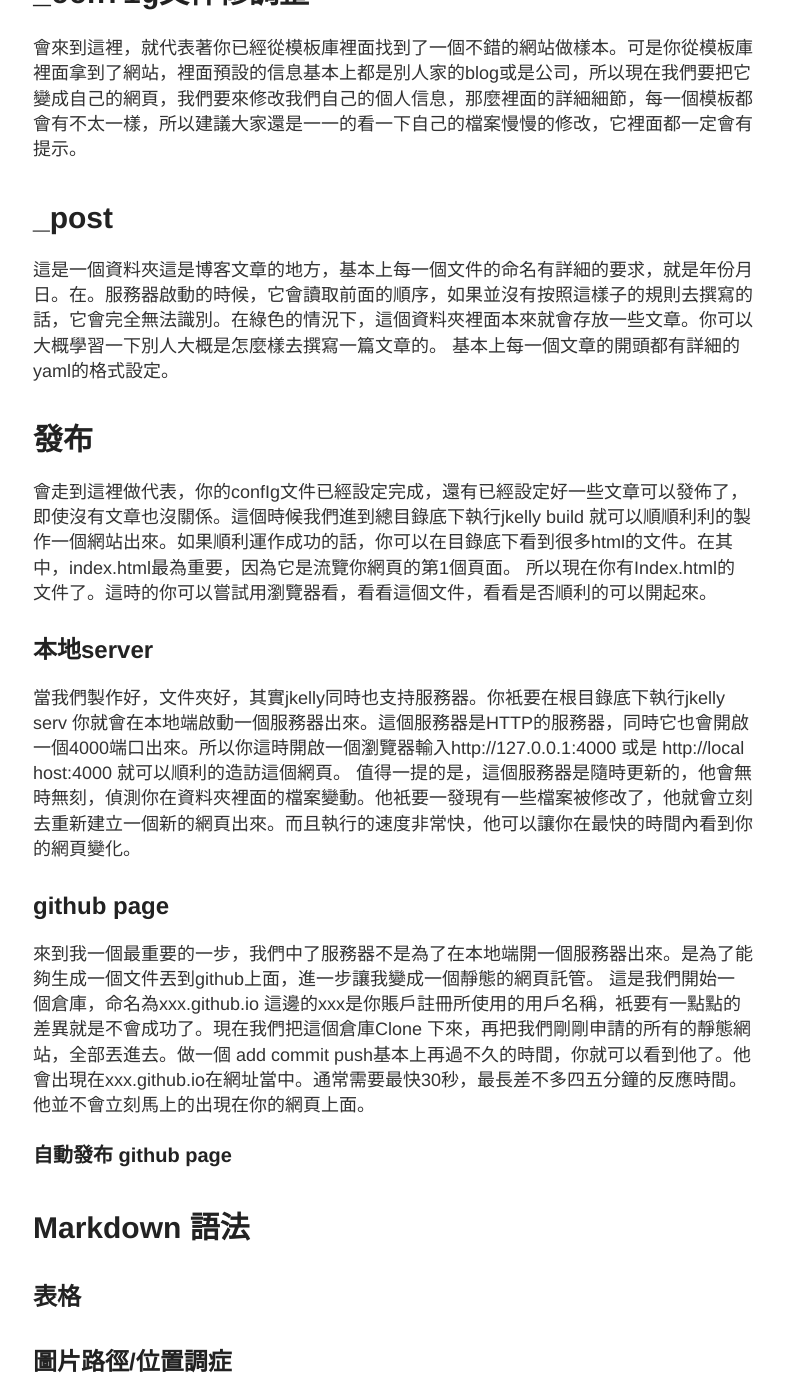
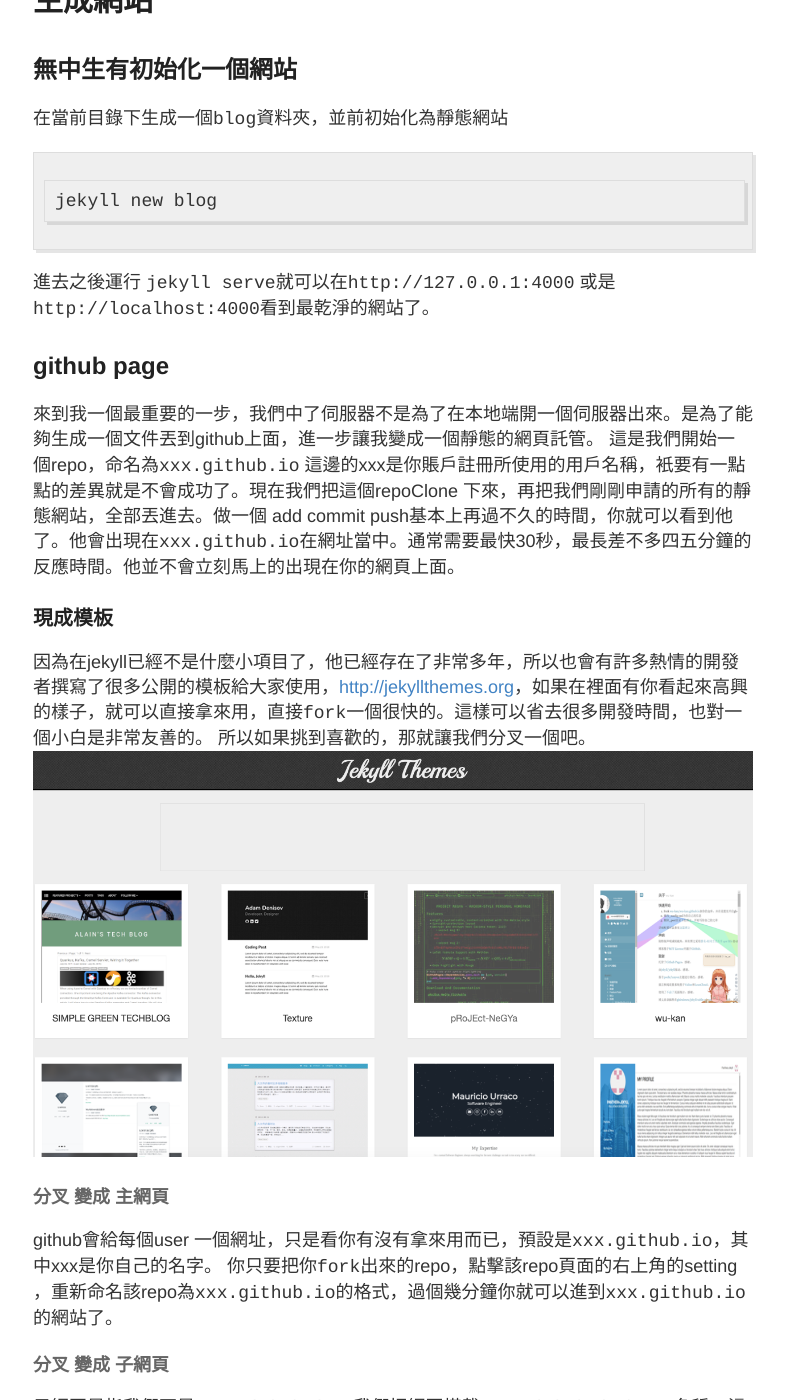
Before and after one commit to awesome-doge/awesome-doge.github.io, a Jekyll site: the page built from _posts/2019-08-31-jekyll搭建githubpage.md, in a window 1280 px wide and 1400 px high, scrolled down 1052 px. Shown: the whole window, without its empty margins (247-1034 px from the left). Built offline with Jekyll 4.4.1, drawn with Linux system fonts in a browser that asks for light colours; some of the changed text lies outside the part shown.

Commit message:
修改文章內容

````diff
--- a/_posts/2019-08-31-jekyll搭建githubpage.md
+++ b/_posts/2019-08-31-jekyll搭建githubpage.md
@@ -3,53 +3,134 @@
 title: "Jekyll 搭建 github page"
 date: 2019-08-31
 tags: [jekyll]
-categories: [Jekyll]
+categories: [jekyll]
 ---
 
+如果今天想要搭建一個Blog或是個人網站甚至是一個公司產品的網站，卻又懶得去租用一個VPS伺服器，這篇文章會是一個不錯的教學。因為其實每一個人的github都可以搭建成一個靜態網站，而每一個repo都可以搭建成子網站，換言之。可以在這樣子的github page架構下搭建很多很多很多的網站。
+
 - [環境搭建](#%e7%92%b0%e5%a2%83%e6%90%ad%e5%bb%ba)
-- [模板挑選](#%e6%a8%a1%e6%9d%bf%e6%8c%91%e9%81%b8)
-- [`_config`文件修調整](#config%e6%96%87%e4%bb%b6%e4%bf%ae%e8%aa%bf%e6%95%b4)
-- [發布](#%e7%99%bc%e5%b8%83)
+- [生成網站](#%e7%94%9f%e6%88%90%e7%b6%b2%e7%ab%99)
+  - [無中生有初始化一個網站](#%e7%84%a1%e4%b8%ad%e7%94%9f%e6%9c%89%e5%88%9d%e5%a7%8b%e5%8c%96%e4%b8%80%e5%80%8b%e7%b6%b2%e7%ab%99)
+  - [github page](#github-page)
+    - [現成模板](#%e7%8f%be%e6%88%90%e6%a8%a1%e6%9d%bf)
+      - [分叉 變成 主網頁](#%e5%88%86%e5%8f%89-%e8%ae%8a%e6%88%90-%e4%b8%bb%e7%b6%b2%e9%a0%81)
+      - [分叉 變成 子網頁](#%e5%88%86%e5%8f%89-%e8%ae%8a%e6%88%90-%e5%ad%90%e7%b6%b2%e9%a0%81)
+- [`_config.yml`文件修調整](#configyml%e6%96%87%e4%bb%b6%e4%bf%ae%e8%aa%bf%e6%95%b4)
+- [`_post` 資料夾](#post-%e8%b3%87%e6%96%99%e5%a4%be)
+- [build 出 靜態網站文件](#build-%e5%87%ba-%e9%9d%9c%e6%85%8b%e7%b6%b2%e7%ab%99%e6%96%87%e4%bb%b6)
   - [本地server](#%e6%9c%ac%e5%9c%b0server)
-  - [github page](#github-page)
     - [自動發布 github page](#%e8%87%aa%e5%8b%95%e7%99%bc%e5%b8%83-github-page)
 - [Markdown 語法](#markdown-%e8%aa%9e%e6%b3%95)
-  - [表格](#%e8%a1%a8%e6%a0%bc)
-  - [圖片路徑/位置調症](#%e5%9c%96%e7%89%87%e8%b7%af%e5%be%91%e4%bd%8d%e7%bd%ae%e8%aa%bf%e7%97%87)
 - [進階](#%e9%80%b2%e9%9a%8e)
-  - [預設模板調整](#%e9%a0%90%e8%a8%ad%e6%a8%a1%e6%9d%bf%e8%aa%bf%e6%95%b4)
+  - [圖片大小、位置控制](#%e5%9c%96%e7%89%87%e5%a4%a7%e5%b0%8f%e4%bd%8d%e7%bd%ae%e6%8e%a7%e5%88%b6)
+  - [表格欄位內的換行](#%e8%a1%a8%e6%a0%bc%e6%ac%84%e4%bd%8d%e5%85%a7%e7%9a%84%e6%8f%9b%e8%a1%8c)
+  - [使用 Emoji](#%e4%bd%bf%e7%94%a8-emoji)
+  - [數學公式](#%e6%95%b8%e5%ad%b8%e5%85%ac%e5%bc%8f)
+- [參考文獻](#%e5%8f%83%e8%80%83%e6%96%87%e7%8d%bb)
 
-如果今天想要搭建一個部落格或是個人網站甚至是一個公司產品的網站，卻又懶得去租用一個VPs服務器，這篇文章會是一個不錯的教學。因為其實每一個人的github都可以搭建成一個網站，而每一個倉庫都可以搭建成一些子網站，換言之也可以在這樣子的github page架構下搭建很多很多很多的網站。
 
 # 環境搭建
-在搭建網站之前，我們需要先制定好我們的環境，這樣才可以執行jkelly運作起來我們的部落格或是網站。
+在搭建網站之前，我們需要先設定好我們的環境，這樣才可以執行jekyll運作起來我們的部落格或是網站。
+主要依賴 `gem`指令，他好像是ruby。但我使用的是mac os 他本身自帶。剩下需要做的事`gem install jekyll`
 
-# 模板挑選
-因為在jkelly已經不是什麼小項目了，他已經忍住了非常多年，所以也會有許多熱情的聯繫，撰寫了很多公開的模板給大家使用，如果在裡面你有調到高興的樣貌，就可以直接拿來用。這樣可以省去很多開發時間，也對一個小白是非常友善的。
-所以如果挑到喜歡的，那就讓我們分插一個吧。
+# 生成網站
+##  無中生有初始化一個網站
+在當前目錄下生成一個`blog`資料夾，並前初始化為靜態網站
+```
+jekyll new blog
+```
+進去之後運行 `jekyll serve`就可以在`http://127.0.0.1:4000` 或是 `http://localhost:4000`看到最乾淨的網站了。
 
-# `_config`文件修調整
+## github page
+來到我一個最重要的一步，我們中了伺服器不是為了在本地端開一個伺服器出來。是為了能夠生成一個文件丟到github上面，進一步讓我變成一個靜態的網頁託管。
+這是我們開始一個repo，命名為`xxx.github.io` 這邊的xxx是你賬戶註冊所使用的用戶名稱，衹要有一點點的差異就是不會成功了。現在我們把這個repoClone 下來，再把我們剛剛申請的所有的靜態網站，全部丟進去。做一個 add commit push基本上再過不久的時間，你就可以看到他了。他會出現在`xxx.github.io`在網址當中。通常需要最快30秒，最長差不多四五分鐘的反應時間。他並不會立刻馬上的出現在你的網頁上面。
+
+### 現成模板
+因為在jekyll已經不是什麼小項目了，他已經存在了非常多年，所以也會有許多熱情的開發者撰寫了很多公開的模板給大家使用，[http://jekyllthemes.org](http://jekyllthemes.org)，如果在裡面有你看起來高興的樣子，就可以直接拿來用，直接`fork`一個很快的。這樣可以省去很多開發時間，也對一個小白是非常友善的。
+所以如果挑到喜歡的，那就讓我們分叉一個吧。
+![](/image/jekyll1.png)
+
+#### 分叉 變成 主網頁
+github會給每個user 一個網址，只是看你有沒有拿來用而已，預設是`xxx.github.io`，其中xxx是你自己的名字。
+你只要把你`fork`出來的repo，點擊該repo頁面的右上角的setting ，重新命名該repo為`xxx.github.io`的格式，過個幾分鐘你就可以進到`xxx.github.io`的網站了。
+
+#### 分叉 變成 子網頁
+子網頁是指我們不是`xxx.github.io`，我們把網頁搭載`xxx.github.io/repo名稱`，這是你`fork`完，依樣把repo 重新命名一下，應該就要在`xxx.github.io/repo名稱`下看到自己的內容了。如果沒看到可以檢查一下repo中的setting，下面會有GitHub Pages 相關的設定，可能是因為為他就線在其他的分支了。
+> 補充說明 通常我們會把 生成靜態網頁前的原始碼放在 master 分支，把生成玩的靜態網頁放在gh-pages分支。不知哪來的傳統，不過現在github 設定裡面也支持，指定要用哪個branch呈現網頁的選項。
+
+![](/image/jekyll4.png)
+
+# `_config.yml`文件修調整
 會來到這裡，就代表著你已經從模板庫裡面找到了一個不錯的網站做樣本。可是你從模板庫裡面拿到了網站，裡面預設的信息基本上都是別人家的blog或是公司，所以現在我們要把它變成自己的網頁，我們要來修改我們自己的個人信息，那麼裡面的詳細細節，每一個模板都會有不太一樣，所以建議大家還是一一的看一下自己的檔案慢慢的修改，它裡面都一定會有提示。
 
-# _post
-這是一個資料夾這是博客文章的地方，基本上每一個文件的命名有詳細的要求，就是年份月日。在。服務器啟動的時候，它會讀取前面的順序，如果並沒有按照這樣子的規則去撰寫的話，它會完全無法識別。在綠色的情況下，這個資料夾裡面本來就會存放一些文章。你可以大概學習一下別人大概是怎麼樣去撰寫一篇文章的。
-基本上每一個文章的開頭都有詳細的yaml的格式設定。
+# `_post` 資料夾
+這是一個資料夾這是博客文章的地方。
+![](/image/jekyll5.png)
+基本上每一個文件頂部有詳細的要求，如果並文章內的YAML頭部沒有按照這樣子的規則去撰寫的話，它會完全無法識別。
 
-# 發布
-會走到這裡做代表，你的confIg文件已經設定完成，還有已經設定好一些文章可以發佈了，即使沒有文章也沒關係。這個時候我們進到總目錄底下執行jkelly build 就可以順順利利的製作一個網站出來。如果順利運作成功的話，你可以在目錄底下看到很多html的文件。在其中，index.html最為重要，因為它是流覽你網頁的第1個頁面。
+在預設的情況下，這個資料夾裡面本來就會存放一些文章。你可以大概學習一下別人大概是怎麼樣去撰寫一篇文章的。
+基本上每一個文章的開頭都有詳細的YAML的格式設定。當中比較特別的是第一行`layout: post`，這邊定義了呈現的頁面樣式，而頁面樣式在`_layouts`資料夾中有詳細的定義。
+![](/image/jekyll6.png)
+
+# build  出 靜態網站文件
+會走到這裡代表你的`_config`文件已經設定完成，還有已經設定好一些文章可以發佈了，即使沒有文章也沒關係。
+
+這個時候我們進到總目錄底下執行`jekyll build` 就可以順順利利的製作一個網站出來。如果順利運作成功的話，你可以在目錄底下看到很多html的文件。在其中，index.html最為重要，因為它是流覽你網頁的第1個頁面。
 所以現在你有Index.html的文件了。這時的你可以嘗試用瀏覽器看，看看這個文件，看看是否順利的可以開起來。
+![](/image/jekyll2.png)
 
 ## 本地server
-當我們製作好，文件夾好，其實jkelly同時也支持服務器。你衹要在根目錄底下執行jkelly serv 你就會在本地端啟動一個服務器出來。這個服務器是HTTP的服務器，同時它也會開啟一個4000端口出來。所以你這時開啟一個瀏覽器輸入http://127.0.0.1:4000 或是 http://local host:4000 就可以順利的造訪這個網頁。
-值得一提的是，這個服務器是隨時更新的，他會無時無刻，偵測你在資料夾裡面的檔案變動。他衹要一發現有一些檔案被修改了，他就會立刻去重新建立一個新的網頁出來。而且執行的速度非常快，他可以讓你在最快的時間內看到你的網頁變化。
-
-## github page
-來到我一個最重要的一步，我們中了服務器不是為了在本地端開一個服務器出來。是為了能夠生成一個文件丟到github上面，進一步讓我變成一個靜態的網頁託管。
-這是我們開始一個倉庫，命名為xxx.github.io 這邊的xxx是你賬戶註冊所使用的用戶名稱，衹要有一點點的差異就是不會成功了。現在我們把這個倉庫Clone 下來，再把我們剛剛申請的所有的靜態網站，全部丟進去。做一個 add commit push基本上再過不久的時間，你就可以看到他了。他會出現在xxx.github.io在網址當中。通常需要最快30秒，最長差不多四五分鐘的反應時間。他並不會立刻馬上的出現在你的網頁上面。
+當我們製作好，文件夾好，其實jekyll同時也支持伺服器。你衹要在根目錄底下執行`jekyll serv` 你就會在本地端啟動一個伺服器出來。這個伺服器是HTTP的伺服器，同時它也會開啟一個4000端口出來。所以你這時開啟一個瀏覽器輸入`http://127.0.0.1:4000` 或是 `http://localhost:4000` 就可以順利的造訪這個網頁。
+值得一提的是，這個伺服器是隨時更新的，他會無時無刻，偵測你在資料夾裡面的檔案變動。他衹要一發現有一些檔案被修改了，他就會立刻去重新建立一個新的網頁出來。而且執行的速度非常快，他可以讓你在最快的時間內看到你的網頁變化。
+![](/image/jekyll3.png)
 
 ### 自動發布 github page
 # Markdown 語法
-## 表格
-## 圖片路徑/位置調症
+
 # 進階
-## 預設模板調整
+## 圖片大小、位置控制
+
+**預設的圖片效果：**
+原始碼：
+```
+![](/images/doge.png)
+```
+![](/images/doge.png)
+
+**大小、位置控制：**
+原始碼：
+```
+<div align="center"><img width="65" height="75" src="/images/doge.png"/></div>
+```
+<div align="center"><img width="65" height="75" src="/images/doge.png"/></div>
+## 表格欄位內的換行
+
+範例程式碼：
+```
+| Header1 | Header2                          |
+|---------|----------------------------------|
+| item 1  | 1. one<br />2. two<br />3. three |
+```
+
+效果：
+| Header1 | Header2                          |
+|---------|----------------------------------|
+| item 1  | 1. one<br />2. two<br />3. three |
+
+## 使用 Emoji
+[https://www.webfx.com/tools/emoji-cheat-sheet/](https://www.webfx.com/tools/emoji-cheat-sheet/)
+範例程式碼：
+```
+:satellite: :zap: :cloud: :lock: :key:
+```
+效果：
+:satellite: :zap: :cloud: :lock: :key:
+
+## 數學公式
+
+
+
+# 參考文獻
+* [官網連結](https://jekyllrb.com/docs/)
+* [簡體中文官網](https://jekyllcn.com)
+* [关于 Markdown 的一些奇技淫巧](https://mazhuang.org/2017/09/01/markdown-odd-skills/)
````
